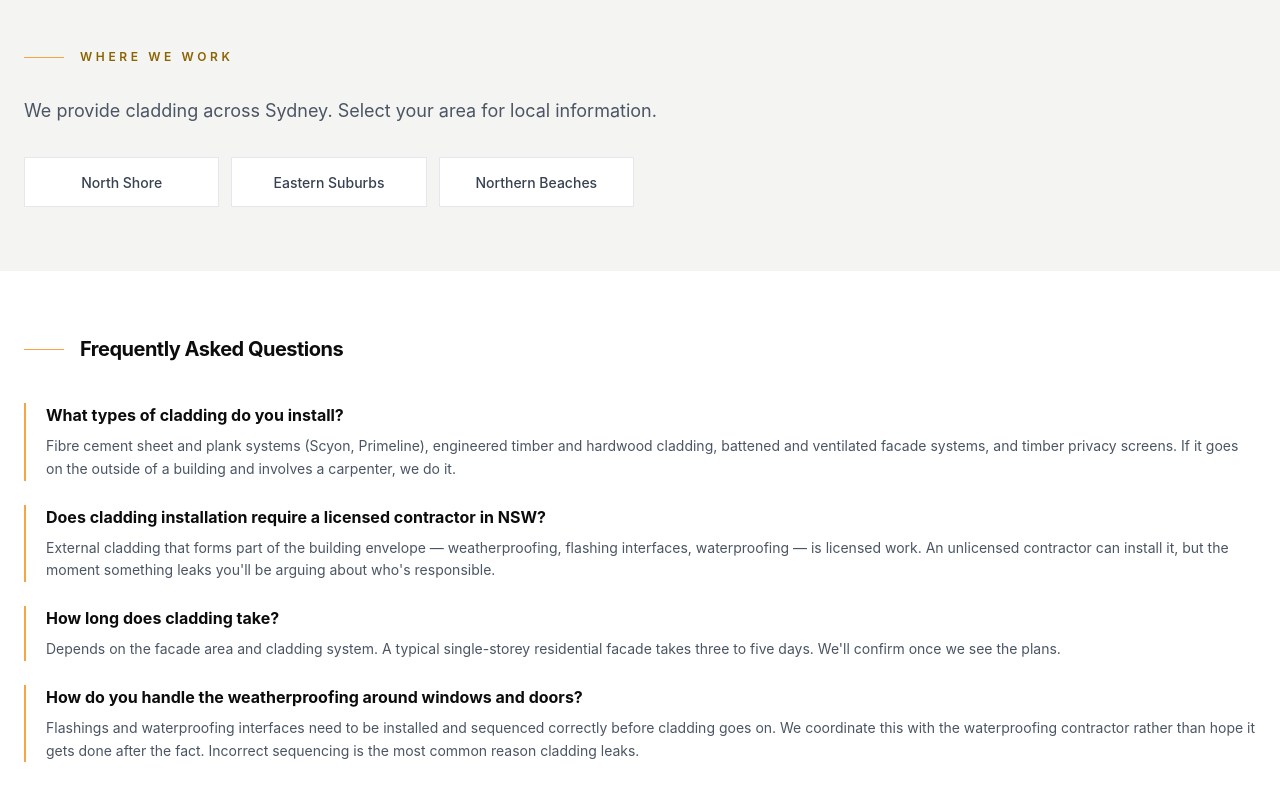
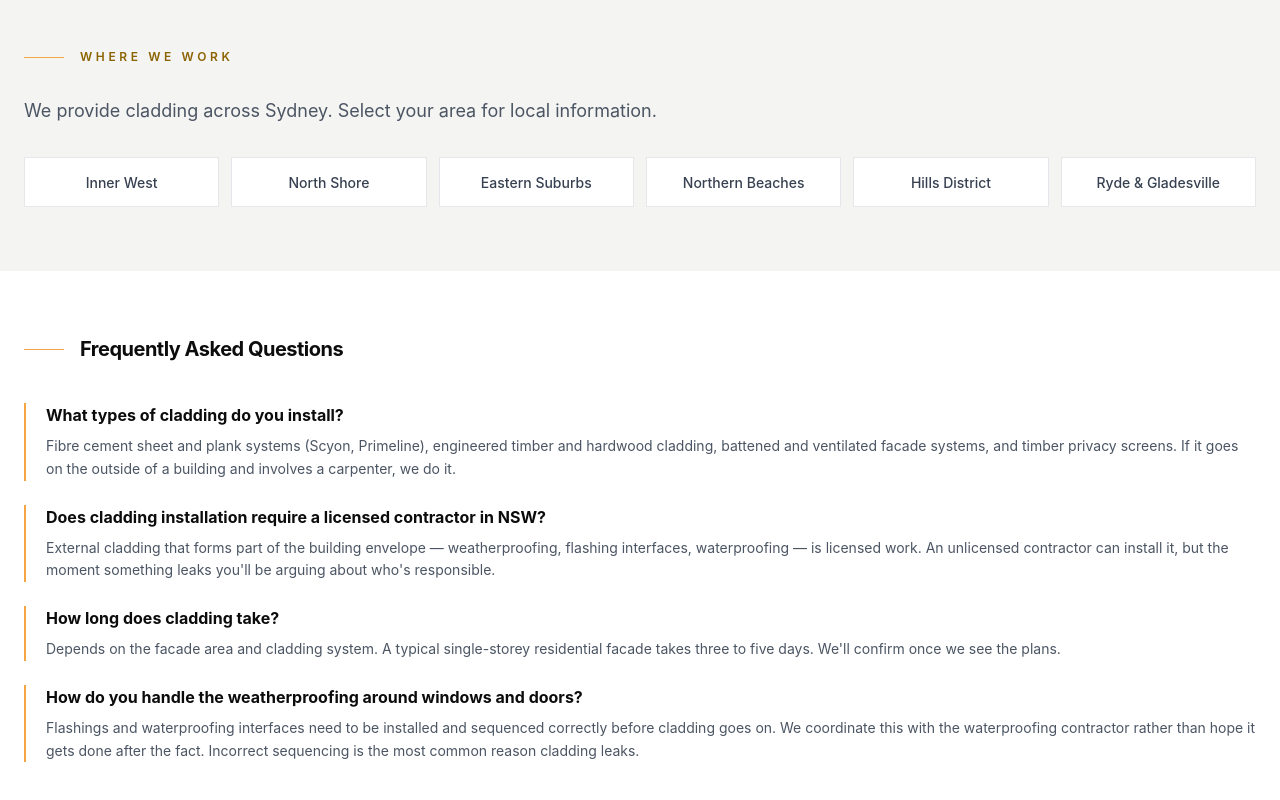
Before and after one commit to stravagroup/seo-strava, a Next.js app: page /services/cladding/ in a window 1280 px wide. Shown: the part 1978-2778 px from the top of the page. Built offline with nearby package versions, Linux system fonts and the light colour scheme.

Commit message:
Logo swap, gold bar removed, content fixes, all services in all locations, location images

```diff
--- a/app/layout.tsx
+++ b/app/layout.tsx
@@ -22,9 +22,9 @@ export const metadata: Metadata = {
     'decking pergola sydney',
   ],
   icons: {
-    icon: '/logo.webp',
-    shortcut: '/logo.webp',
-    apple: '/logo.webp',
+    icon: '/strava-group-carpentry-logo.webp',
+    shortcut: '/strava-group-carpentry-logo.webp',
+    apple: '/strava-group-carpentry-logo.webp',
   },
   openGraph: {
     type: 'website',
--- a/app/page.tsx
+++ b/app/page.tsx
@@ -88,8 +88,6 @@ export default function HomePage() {
               'repeating-linear-gradient(0deg,transparent,transparent 59px,rgba(255,255,255,1) 59px,rgba(255,255,255,1) 60px),repeating-linear-gradient(90deg,transparent,transparent 59px,rgba(255,255,255,1) 59px,rgba(255,255,255,1) 60px)',
           }}
         />
-        {/* Gold accent bar */}
-        <div className="absolute left-0 top-0 bottom-0 w-1 bg-gold" />
 
         <div className="relative max-w-7xl mx-auto px-6 py-36">
           <div className="max-w-3xl">
--- a/components/Footer.tsx
+++ b/components/Footer.tsx
@@ -29,8 +29,8 @@ export default function Footer() {
           <div>
             <div className="mb-5">
               <img
-                src="/logo.webp"
-                alt="Strava Group"
+                src="/strava-group-carpentry-logo.webp"
+                alt="Strava Group Carpentry"
                 width={160}
                 height={48}
                 loading="lazy"
--- a/components/Header.tsx
+++ b/components/Header.tsx
@@ -26,8 +26,8 @@ export default function Header() {
         {/* Logo */}
         <Link href="/" onClick={() => setOpen(false)}>
           <img
-            src="/logo.webp"
-            alt="Strava Group"
+            src="/strava-group-carpentry-logo.webp"
+            alt="Strava Group Carpentry"
             width={160}
             height={48}
             className="h-14 w-auto object-contain brightness-0 invert"
--- a/content/locations.ts
+++ b/content/locations.ts
@@ -7,6 +7,7 @@ export interface Location {
   subheadline: string
   description: string
   whyLocal: string
+  image: string
   services: Array<{
     name: string
     slug: string
@@ -34,7 +35,14 @@ export const locations: Location[] = [
       "The Inner West has more pre-war and federation homes per square kilometre than almost anywhere else in Sydney. That means more original timber floors, more subfloors that have been bearing load for eighty years, more walls that have shifted, more kitchens that need opening up, and more decks and pergolas being added to narrow Balmain and Leichhardt blocks where every centimetre counts.\n\nWe work across the Inner West on structural framing, wall removal, subfloor repairs, decking, pergolas, fit-out, and restumping. The work is the same regardless of the suburb — above-standard, properly fixed, built to last.",
     whyLocal:
       "Old homes in the Inner West are not the same as new builds. Timber moves. Stumps rot. Load paths change when kitchens get opened up. We understand how these homes are built, where they fail, and how to fix them properly rather than over the top of the problem.",
+    image: '/double-story-frame.webp',
     services: [
+      {
+        name: 'Wall Framing & Fit Out',
+        slug: 'wall-framing',
+        description: 'Structural framing and internal carpentry for renovations, extensions, and new builds across the Inner West.',
+        keywords: ['carpenter inner west', 'carpenters inner west', 'carpentry inner west', 'framing carpenter inner west', 'carpentry services inner west'],
+      },
       {
         name: 'Decking & Pergolas',
         slug: 'decking-pergolas',
@@ -54,10 +62,22 @@ export const locations: Location[] = [
         keywords: ['restumping inner west', 'house restumping balmain', 'restumping leichhardt', 'subfloor repair inner west', 'floor levelling inner west'],
       },
       {
-        name: 'Wall Framing & Fit Out',
-        slug: 'wall-framing',
-        description: 'Structural framing and internal carpentry for renovations, extensions, and new builds across the Inner West.',
-        keywords: ['carpenter inner west', 'carpenters inner west', 'carpentry inner west', 'framing carpenter inner west', 'carpentry services inner west'],
+        name: 'Subfloor Framing',
+        slug: 'subfloor-framing',
+        description: 'Squeak-free subfloor framing for Inner West homes — polyurethane adhesive, ring-shank nails, full screw fix-off.',
+        keywords: ['subfloor framing inner west', 'subfloor repair inner west', 'squeaky floor inner west'],
+      },
+      {
+        name: 'Roof Framing',
+        slug: 'roof-framing',
+        description: 'Roof framing for extensions and new builds across the Inner West — pre-camber control, correct fixings throughout.',
+        keywords: ['roof framing inner west', 'roof carpenter inner west'],
+      },
+      {
+        name: 'Cladding',
+        slug: 'cladding',
+        description: 'External cladding installation for Inner West homes — fibre cement, timber, and battened systems over correctly prepared substrates.',
+        keywords: ['cladding inner west', 'cladding balmain', 'cladding leichhardt'],
       },
     ],
     seoTitle: 'Carpenter Inner West Sydney | Decking, Pergolas & Wall Removal | Strava Group',
@@ -97,7 +117,14 @@ export const locations: Location[] = [
       "The North Shore demands a high standard of finish. Homes in Mosman, Chatswood, and Willoughby are not the place for minimum-standard carpentry — the joinery is too expensive, the finishes too precise, and the owners too attentive for corners to be cut and not noticed.\n\nWe work across the North Shore on structural framing, wall framing, decking and pergola construction, wall removal, cladding, and fit-out. The same above-standard specification applies here as it does everywhere else — because minimum compliance produces minimum results.",
     whyLocal:
       "North Shore projects tend to be high-specification with multiple trades working in sequence. The framing needs to be right the first time — because errors at frame stage show up in every trade that follows, and no one wants to be explaining to a joiner why the kitchen cabinets don't sit flush.",
+    image: '/groundfloor-wall-frames.webp',
     services: [
+      {
+        name: 'Wall Framing & Fit Out',
+        slug: 'wall-framing',
+        description: 'Precision wall framing and internal carpentry for renovations and new builds across the North Shore.',
+        keywords: ['carpenter north shore', 'carpenters north shore', 'carpentry north shore', 'carpenter chatswood', 'carpenter mosman', 'carpenter lane cove', 'carpenter willoughby', 'carpentry services north shore'],
+      },
       {
         name: 'Decking & Pergolas',
         slug: 'decking-pergolas',
@@ -111,10 +138,10 @@ export const locations: Location[] = [
         keywords: ['structural wall removal north shore', 'load bearing wall removal chatswood', 'wall removal mosman', 'structural wall removal willoughby', 'structural wall removal lane cove'],
       },
       {
-        name: 'Wall Framing & Fit Out',
-        slug: 'wall-framing',
-        description: 'Precision wall framing and internal carpentry for renovations and new builds across the North Shore.',
-        keywords: ['carpenter north shore', 'carpenters north shore', 'carpentry north shore', 'carpenter chatswood', 'carpenter mosman', 'carpenter lane cove', 'carpenter willoughby', 'carpentry services north shore'],
+        name: 'Restumping',
+        slug: 'restumping',
+        description: 'Stump replacement and floor levelling for North Shore\'s older homes — Mosman, Cremorne, and Crows Nest have plenty of them.',
+        keywords: ['restumping north shore', 'house restumping mosman', 'restumping chatswood', 'restumping cremorne', 'subfloor repair north shore'],
       },
       {
         name: 'Cladding',
@@ -123,10 +150,16 @@ export const locations: Location[] = [
         keywords: ['cladding north shore', 'cladding chatswood', 'cladding mosman'],
       },
       {
-        name: 'Restumping',
-        slug: 'restumping',
-        description: 'Stump replacement and floor levelling for North Shore\'s older homes — Mosman, Cremorne, and Crows Nest have plenty of them.',
-        keywords: ['restumping north shore', 'house restumping mosman', 'restumping chatswood', 'restumping cremorne', 'subfloor repair north shore'],
+        name: 'Subfloor Framing',
+        slug: 'subfloor-framing',
+        description: 'Squeak-free subfloor framing for North Shore homes — polyurethane adhesive, correct datum, full screw fix-off.',
+        keywords: ['subfloor framing north shore', 'subfloor repair north shore', 'squeaky floor north shore'],
+      },
+      {
+        name: 'Roof Framing',
+        slug: 'roof-framing',
+        description: 'Roof framing for North Shore extensions and new builds — pre-camber control, hand-finished bird\'s mouths, structural fixings throughout.',
+        keywords: ['roof framing north shore', 'roof carpenter north shore', 'roof carpenter mosman'],
       },
     ],
     seoTitle: 'Carpenter North Shore Sydney | Decking, Pergolas & Wall Removal | Strava Group',
@@ -166,7 +199,14 @@ export const locations: Location[] = [
       "The Eastern Suburbs sits at the premium end of Sydney's property market. That means renovations where the budget is significant and the expectation is high. It also means older terrace homes and semi-detached houses where wall removal is complicated by shared walls, tight sites, and original structures that weren't built to modern standards.\n\nWe work across the Eastern Suburbs on wall framing, wall removal, decking and pergola construction, cladding, and fit-out. Precision at framing stage is not optional when the finishes are high-end — it's what makes everything else possible.",
     whyLocal:
       "Eastern Suburbs properties are often expensive, often old, and often being renovated to a high standard. The framing behind those finishes matters more than anywhere. A plasterer can hide a lot. An $80,000 kitchen cannot hide a wall that isn't straight.",
+    image: '/erected-wall-frame.webp',
     services: [
+      {
+        name: 'Wall Framing & Fit Out',
+        slug: 'wall-framing',
+        description: 'Precision framing and internal carpentry where the standard of finish demands the frame underneath is right.',
+        keywords: ['carpenter eastern suburbs', 'carpenters eastern suburbs', 'carpenter bondi', 'carpenter randwick', 'carpenter coogee', 'carpentry services eastern suburbs'],
+      },
       {
         name: 'Decking & Pergolas',
         slug: 'decking-pergolas',
@@ -180,10 +220,10 @@ export const locations: Location[] = [
         keywords: ['structural wall removal eastern suburbs', 'load bearing wall removal bondi', 'wall removal randwick', 'structural wall removal paddington'],
       },
       {
-        name: 'Wall Framing & Fit Out',
-        slug: 'wall-framing',
-        description: 'Precision framing and internal carpentry where the standard of finish demands the frame underneath is right.',
-        keywords: ['carpenter eastern suburbs', 'carpenters eastern suburbs', 'carpenter bondi', 'carpenter randwick', 'carpenter coogee', 'carpentry services eastern suburbs'],
+        name: 'Restumping',
+        slug: 'restumping',
+        description: 'Stump replacement and floor levelling for Eastern Suburbs terrace homes, semis, and older cottages in Paddington, Woollahra, and Randwick.',
+        keywords: ['restumping eastern suburbs', 'house restumping paddington', 'restumping woollahra', 'restumping randwick', 'subfloor repair eastern suburbs'],
       },
       {
         name: 'Cladding',
@@ -192,10 +232,16 @@ export const locations: Location[] = [
         keywords: ['cladding eastern suburbs', 'cladding bondi', 'timber privacy screens eastern suburbs'],
       },
       {
-        name: 'Restumping',
-        slug: 'restumping',
-        description: 'Stump replacement and floor levelling for Eastern Suburbs terrace homes, semis, and older cottages in Paddington, Woollahra, and Randwick.',
-        keywords: ['restumping eastern suburbs', 'house restumping paddington', 'restumping woollahra', 'restumping randwick', 'subfloor repair eastern suburbs'],
+        name: 'Subfloor Framing',
+        slug: 'subfloor-framing',
+        description: 'Subfloor framing for Eastern Suburbs terrace homes and semis — polyurethane adhesive, ring-shank nails, no squeaking.',
+        keywords: ['subfloor framing eastern suburbs', 'subfloor repair eastern suburbs', 'squeaky floor eastern suburbs'],
+      },
+      {
+        name: 'Roof Framing',
+        slug: 'roof-framing',
+        description: 'Roof framing for Eastern Suburbs extensions and new builds — correctly fixed, pre-cambered, built to stay straight.',
+        keywords: ['roof framing eastern suburbs', 'roof carpenter eastern suburbs', 'roof carpenter bondi'],
       },
     ],
     seoTitle: 'Carpenter Eastern Suburbs Sydney | Decking, Pergolas & Wall Removal | Strava Group',
@@ -235,6 +281,7 @@ export const locations: Location[] = [
       "The Northern Beaches is outdoor living country. Decks, pergolas, and alfresco structures are not optional extras up here — they're the point of the house. That means the quality of the outdoor structure matters, and so does its ability to handle a coastal environment where salt air, sun, and movement are constants.\n\nWe work across the Northern Beaches on decking, pergola construction, wall framing, fit-out, and wall removal. Hardware is specified for the exposure zone. Timber species and treatment levels are appropriate for coastal conditions. The structure is built to move with the environment, not against it.",
     whyLocal:
       "Coastal conditions are hard on outdoor structures. The wrong hardware corrodes within a few years. Untreated or undertreated timber won't last a decade. We specify materials and fixings appropriate for the Northern Beaches' coastal exposure — so the deck looks right in year ten, not just year one.",
+    image: '/composite-decking-around-pool.webp',
     services: [
       {
         name: 'Decking & Pergolas',
@@ -259,6 +306,24 @@ export const locations: Location[] = [
         slug: 'cladding',
         description: 'External cladding systems specified for coastal exposure zones — correct fixings, correct treatment levels, correct sequencing.',
         keywords: ['cladding northern beaches', 'timber cladding northern beaches'],
+      },
+      {
+        name: 'Restumping',
+        slug: 'restumping',
+        description: 'Stump replacement and floor levelling for older Northern Beaches homes — Manly, Fairlight, Freshwater, and Curl Curl.',
+        keywords: ['restumping northern beaches', 'house restumping manly', 'restumping dee why', 'subfloor repair northern beaches'],
+      },
+      {
+        name: 'Subfloor Framing',
+        slug: 'subfloor-framing',
+        description: 'Squeak-free subfloor framing for Northern Beaches homes — polyurethane adhesive, correct datum, full screw fix-off.',
+        keywords: ['subfloor framing northern beaches', 'subfloor repair northern beaches', 'squeaky floor northern beaches'],
+      },
+      {
+        name: 'Roof Framing',
+        slug: 'roof-framing',
+        description: 'Roof framing for Northern Beaches extensions and new builds — pre-camber, correct fixings, coastal hardware specifications.',
+        keywords: ['roof framing northern beaches', 'roof carpenter northern beaches', 'roof carpenter manly'],
       },
     ],
     seoTitle: 'Carpenter Northern Beaches Sydney | Deck Builders & Pergolas | Strava Group',
@@ -298,12 +363,19 @@ export const locations: Location[] = [
       "The Hills District is one of Sydney's most active construction zones — new homes, duplexes, granny flats, and large-scale renovations being built constantly across Castle Hill, Baulkham Hills, Kellyville, and Parramatta. Volume construction is the norm out here. That creates an environment where minimum-standard framing is standard practice.\n\nWe work in the Hills District on structural wall framing, roof framing, subfloor framing, decking, pergolas, fit-out, and wall removal. Our specification doesn't change based on the build type or the suburb — above-standard on a Hills District duplex means the same thing it does on a Mosman renovation.",
     whyLocal:
       "High-volume construction areas attract high-volume carpentry. Fast, minimum-standard framing is the default out here — because no one's watching closely and the schedule is tight. We're not the fastest. We're the ones you call when you want it done right and don't want to be fixing it in year five.",
+    image: '/cathedral-ceiling-roof-frame.webp',
     services: [
       {
-        name: 'Wall Framing',
+        name: 'Wall Framing & Fit Out',
         slug: 'wall-framing',
         description: 'Structural wall framing for new builds, duplexes, and renovations across the Hills District — above the minimum standard the area is used to.',
         keywords: ['carpenter hills district', 'carpenters hills district', 'carpenter castle hill', 'carpenter baulkham hills', 'carpenter parramatta', 'framing carpenter hills district', 'carpentry services hills district'],
+      },
+      {
+        name: 'Roof Framing',
+        slug: 'roof-framing',
+        description: 'Roof framing for new builds and extensions — pre-camber control, hand-finished bird\'s mouths, correct fixings throughout.',
+        keywords: ['roof carpenter hills district', 'roof framing hills district', 'framing services hills district'],
       },
       {
         name: 'Decking & Pergolas',
@@ -312,16 +384,28 @@ export const locations: Location[] = [
         keywords: ['deck builder hills district', 'decking hills district', 'pergola builder hills district', 'deck builder castle hill', 'deck builder parramatta', 'deck builder baulkham hills', 'pergola builder castle hill'],
       },
       {
-        name: 'Roof Framing',
-        slug: 'roof-framing',
-        description: 'Roof framing for new builds and extensions — pre-camber control, hand-finished bird\'s mouths, correct fixings throughout.',
-        keywords: ['roof carpenter hills district', 'roof framing hills district', 'framing services hills district'],
-      },
-      {
         name: 'Wall Removal',
         slug: 'wall-removal',
         description: 'Structural wall removal for Hills District renovations — load path assessment first, correct temporary support, engineer-specified beams.',
         keywords: ['structural wall removal hills district', 'load bearing wall removal castle hill', 'wall removal parramatta', 'structural wall removal baulkham hills'],
+      },
+      {
+        name: 'Subfloor Framing',
+        slug: 'subfloor-framing',
+        description: 'Subfloor framing for Hills District homes — polyurethane adhesive, correct datum, full screw fix-off. No squeaking.',
+        keywords: ['subfloor framing hills district', 'subfloor repair hills district', 'squeaky floor hills district'],
+      },
+      {
+        name: 'Restumping',
+        slug: 'restumping',
+        description: 'Stump replacement and floor levelling for older Hills District homes across Epping, Pennant Hills, and Carlingford.',
+        keywords: ['restumping hills district', 'house restumping epping', 'restumping pennant hills', 'restumping carlingford'],
+      },
+      {
+        name: 'Cladding',
+        slug: 'cladding',
+        description: 'External cladding installation for Hills District homes — fibre cement, timber, and battened systems installed correctly.',
+        keywords: ['cladding hills district', 'cladding castle hill', 'cladding parramatta'],
       },
     ],
     seoTitle: 'Carpenter Hills District Sydney | Wall Framing, Decking & Pergolas | Strava Group',
@@ -361,7 +445,14 @@ export const locations: Location[] = [
       "The Ryde and Gladesville area sits at the intersection of old and new Sydney. Hunters Hill has some of the oldest homes in the country. Ryde and North Ryde have seen significant apartment and duplex development. West Ryde and Meadowbank are in constant renovation. The work spans the full range — original federation homes needing restumping and structural repair, to new builds and extensions that need framing done right from the ground up.\n\nWe work across the Ryde area on structural wall framing, subfloor framing, restumping, decking, pergolas, wall removal, and fit-out. Hunters Hill in particular has some of Sydney's most significant heritage homes — structures that require careful work and genuine understanding of how old buildings behave.",
     whyLocal:
       "Ryde and Gladesville sit close to Strava Group's base of operations. We know this area well — the mix of old and new, the heritage constraints in Hunters Hill, the activity in North Ryde. Quick response, local knowledge, and no travel surcharge.",
+    image: '/bottom-plate-shot.webp',
     services: [
+      {
+        name: 'Wall Framing & Fit Out',
+        slug: 'wall-framing',
+        description: 'Structural framing and internal carpentry for renovations, extensions, and new builds across the Ryde area.',
+        keywords: ['carpenter ryde', 'carpenter west ryde', 'carpentry services ryde', 'carpenter gladesville', 'carpenter hunters hill', 'carpenter north ryde'],
+      },
       {
         name: 'Restumping',
         slug: 'restumping',
@@ -381,10 +472,22 @@ export const locations: Location[] = [
         keywords: ['structural wall removal ryde', 'structural wall removal north ryde', 'load bearing wall removal ryde', 'wall removal gladesville', 'structural wall removal hunters hill'],
       },
       {
-        name: 'Wall Framing & Fit Out',
-        slug: 'wall-framing',
-        description: 'Structural framing and internal carpentry for renovations, extensions, and new builds across the Ryde area.',
-        keywords: ['carpenter ryde', 'carpenter west ryde', 'carpentry services ryde', 'carpenter gladesville', 'carpenter hunters hill', 'carpenter north ryde'],
+        name: 'Subfloor Framing',
+        slug: 'subfloor-framing',
+        description: 'Subfloor framing and squeak-free floors for Ryde and Hunters Hill homes — polyurethane adhesive, ring-shank nails, full screw fix-off.',
+        keywords: ['subfloor framing ryde', 'subfloor repair ryde', 'squeaky floor ryde', 'subfloor repair hunters hill'],
+      },
+      {
+        name: 'Roof Framing',
+        slug: 'roof-framing',
+        description: 'Roof framing for Ryde area extensions and new builds — pre-camber, correct fixings, hand-finished bird\'s mouths.',
+        keywords: ['roof framing ryde', 'roof carpenter ryde', 'roof framing hunters hill'],
+      },
+      {
+        name: 'Cladding',
+        slug: 'cladding',
+        description: 'External cladding for Ryde and Gladesville homes — fibre cement, timber, and battened systems over correctly prepared substrates.',
+        keywords: ['cladding ryde', 'cladding gladesville', 'cladding hunters hill'],
       },
     ],
     seoTitle: 'Carpenter Ryde & Gladesville | Restumping, Decking & Wall Removal | Strava Group',
```
Also changed, not shown: app/locations/[slug]/page.tsx (+18 -12 lines), content/posts.ts (+9 -9 lines), content/services.ts (+8 -4 lines), public/aerial-frame-shot-single-house.webp, public/strava-group-carpentry-logo.webp (added).
